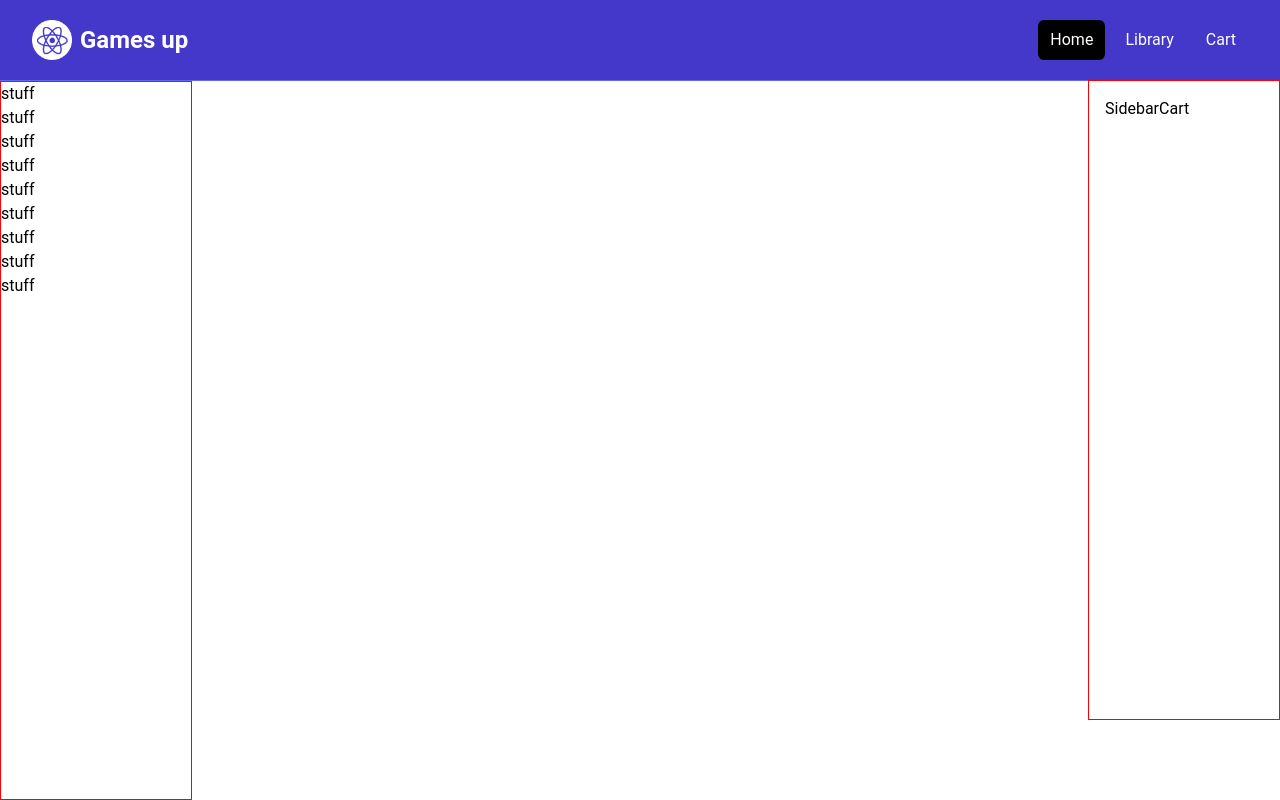
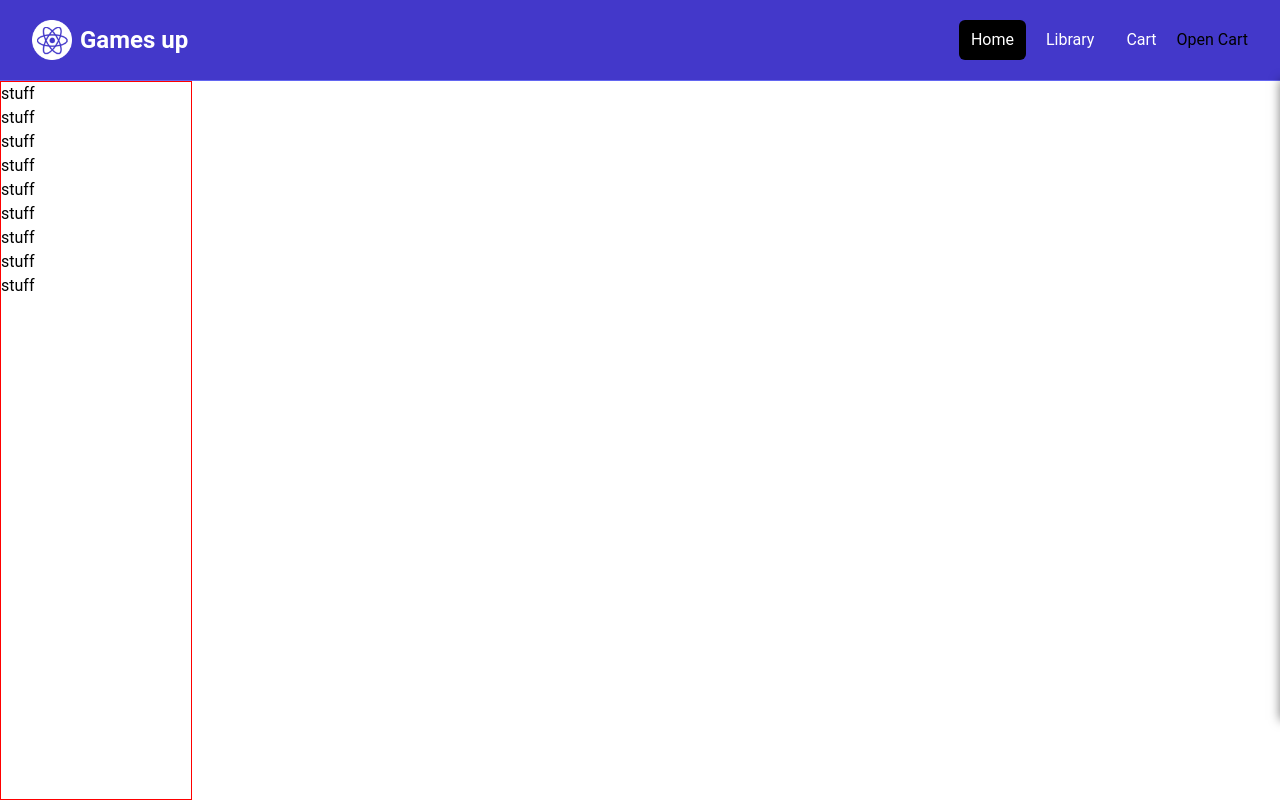
Before and after one commit to denozy/Shopping-Cart, a React (Vite) app: page / in a window 1280 px wide. Built offline with nearby package versions, Linux system fonts and the light colour scheme.

Commit message:
structure, styling, and base functions for side bars and nav

```diff
--- a/package.json
+++ b/package.json
@@ -14,6 +14,7 @@
     "@testing-library/jest-dom": "6.4.6",
     "@testing-library/react": "16.0.0",
     "autoprefixer": "10.4.19",
+    "classnames": "2.5.1",
     "postcss": "8.4.39",
     "react": "^18.3.1",
     "react-dom": "^18.3.1",
--- a/src/components/GamesContainer.jsx
+++ b/src/components/GamesContainer.jsx
@@ -0,0 +1,8 @@
+import React from "react";
+import styles from "../styles/gamesContainer.module.css";
+
+const GamesContainer = () => {
+  return <div className={styles.gamesContainer}>games go here</div>;
+};
+
+export default GamesContainer;
--- a/src/components/Navbar.jsx
+++ b/src/components/Navbar.jsx
@@ -1,7 +1,8 @@
 import { NavLink } from "react-router-dom";
 import logo from "../assets/logo.png";
+import styles from "../styles/navbar.module.css";
 
-const Navbar = () => {
+const Navbar = ({ toggleCart, cartVisibility, buttonRef }) => {
   const linkClass = ({ isActive }) =>
     isActive
       ? "bg-black text-white hover:bg-gray-900 hover:text-white rounded-md px-3 py-2"
@@ -31,6 +32,13 @@ const Navbar = () => {
                   <NavLink to="/cart" className={linkClass}>
                     Cart
                   </NavLink>
+                  <button
+                    ref={buttonRef}
+                    onClick={toggleCart}
+                    className={styles.toggleCartButton}
+                  >
+                    {cartVisibility ? "Close cart" : "Open Cart"}
+                  </button>
                 </div>
               </div>
             </div>
--- a/src/components/SidebarCart.jsx
+++ b/src/components/SidebarCart.jsx
@@ -1,8 +1,45 @@
 import React from "react";
+import { useEffect, useRef } from "react";
+import classNames from "classnames";
 import styles from "../styles/sidebarCart.module.css";
 
-const SidebarCart = () => {
-  return <div className={styles.sidebarCartContainer}>SidebarCart</div>;
+const SidebarCart = ({ cartVisibility, setCartVisibility, buttonRef }) => {
+  const sidebarRef = useRef(null);
+
+  const handleClickOutside = (event) => {
+    if (sidebarRef.current && !sidebarRef.current.contains(event.target)) {
+      setCartVisibility(false);
+    }
+  };
+
+  useEffect(() => {
+    const handleClickOutside = (event) => {
+      if (
+        sidebarRef.current &&
+        !sidebarRef.current.contains(event.target) &&
+        buttonRef.current &&
+        !buttonRef.current.contains(event.target)
+      ) {
+        setCartVisibility(false);
+      }
+    };
+
+    document.addEventListener("mousedown", handleClickOutside);
+    return () => {
+      document.removeEventListener("mousedown", handleClickOutside);
+    };
+  }, [sidebarRef, buttonRef]);
+
+  return (
+    <div
+      ref={sidebarRef}
+      className={`${styles.sidebarCartContainer} ${
+        cartVisibility ? styles.open : styles.closed
+      }`}
+    >
+      SidebarCart
+    </div>
+  );
 };
 
 export default SidebarCart;
--- a/src/pages/BarOverlay.jsx
+++ b/src/pages/BarOverlay.jsx
@@ -1,13 +1,29 @@
 import React from "react";
+import { useRef, useState } from "react";
 import Navbar from "../components/Navbar";
 import SidebarCart from "../components/SidebarCart";
 import SidebarCategories from "../components/SidebarCategories";
 const BarOverlay = () => {
+  const [cartVisibility, setCartVisibility] = useState(false);
+  const buttonRef = useRef(null);
+
+  const toggleCart = () => {
+    setCartVisibility(!cartVisibility);
+  };
   return (
     <>
-      <Navbar />
+      <Navbar
+        buttonRef={buttonRef}
+        cartVisibility={cartVisibility}
+        toggleCart={toggleCart}
+        setCartVisibility={setCartVisibility}
+      />
       <SidebarCategories />
-      <SidebarCart />
+      <SidebarCart
+        buttonRef={buttonRef}
+        cartVisibility={cartVisibility}
+        setCartVisibility={setCartVisibility}
+      />
     </>
   );
 };
--- a/src/pages/HomePage.jsx
+++ b/src/pages/HomePage.jsx
@@ -1,7 +1,8 @@
 import React from "react";
+import GamesContainer from "../components/GamesContainer";
 
 const HomePage = () => {
-  return <div>HomePage</div>;
+  return <GamesContainer />;
 };
 
 export default HomePage;
--- a/src/styles/sidebarCart.module.css
+++ b/src/styles/sidebarCart.module.css
@@ -2,8 +2,20 @@
   border: 1px solid red;
   position: fixed;
   top: 5rem;
-  right: 0px;
+  right: 0; /* Adjusted for transform */
   height: 80vh;
   padding: 1rem;
   width: 15vw;
+  transition: transform 0.3s ease-in-out;
+  will-change: transform; /* Optimizes performance */
+  background: white; /* Ensure background for readability */
+  box-shadow: 0 0 10px rgba(0, 0, 0, 0.5); /* Optional shadow for visibility */
 }
+
+.open {
+  transform: translateX(-5%);
+}
+
+.closed {
+  transform: translateX(100%);
+}
```
Also changed, not shown: src/styles/gamesContainer.module.css (added), src/styles/navbar.module.css (added), 1 other file (tests, documents, lock files or other folders).
